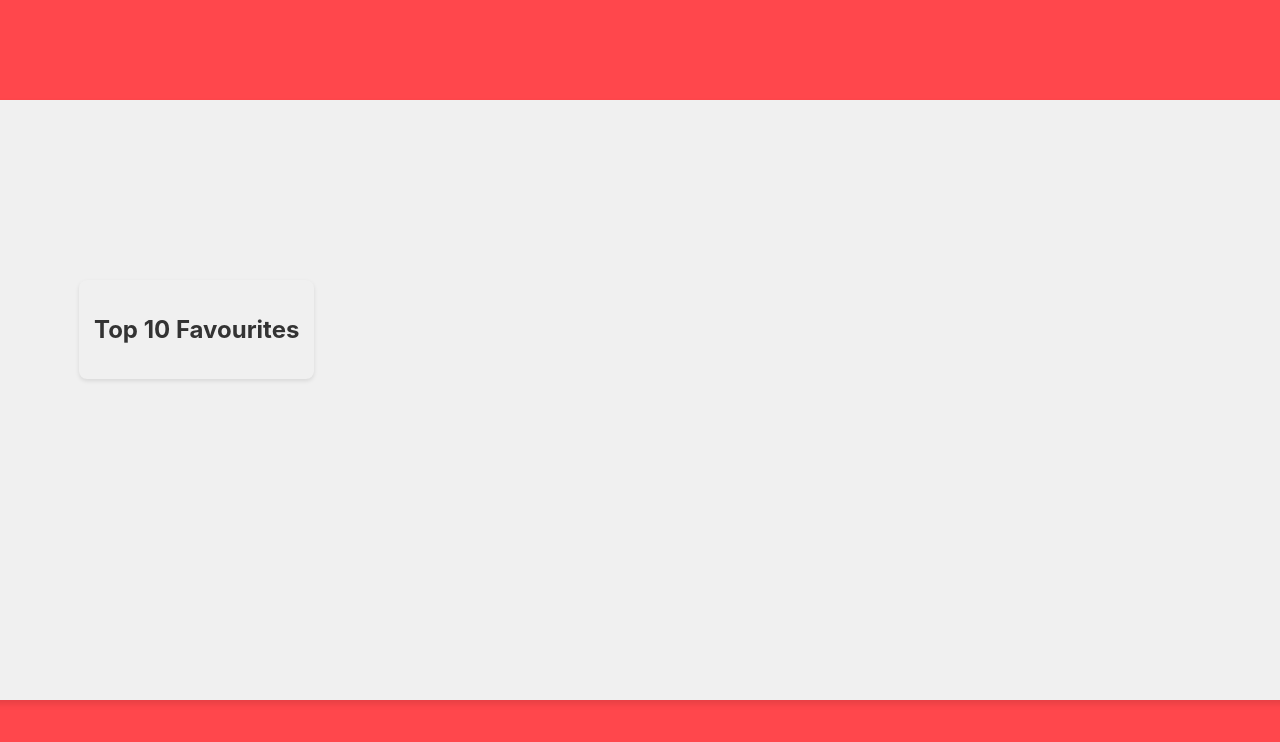
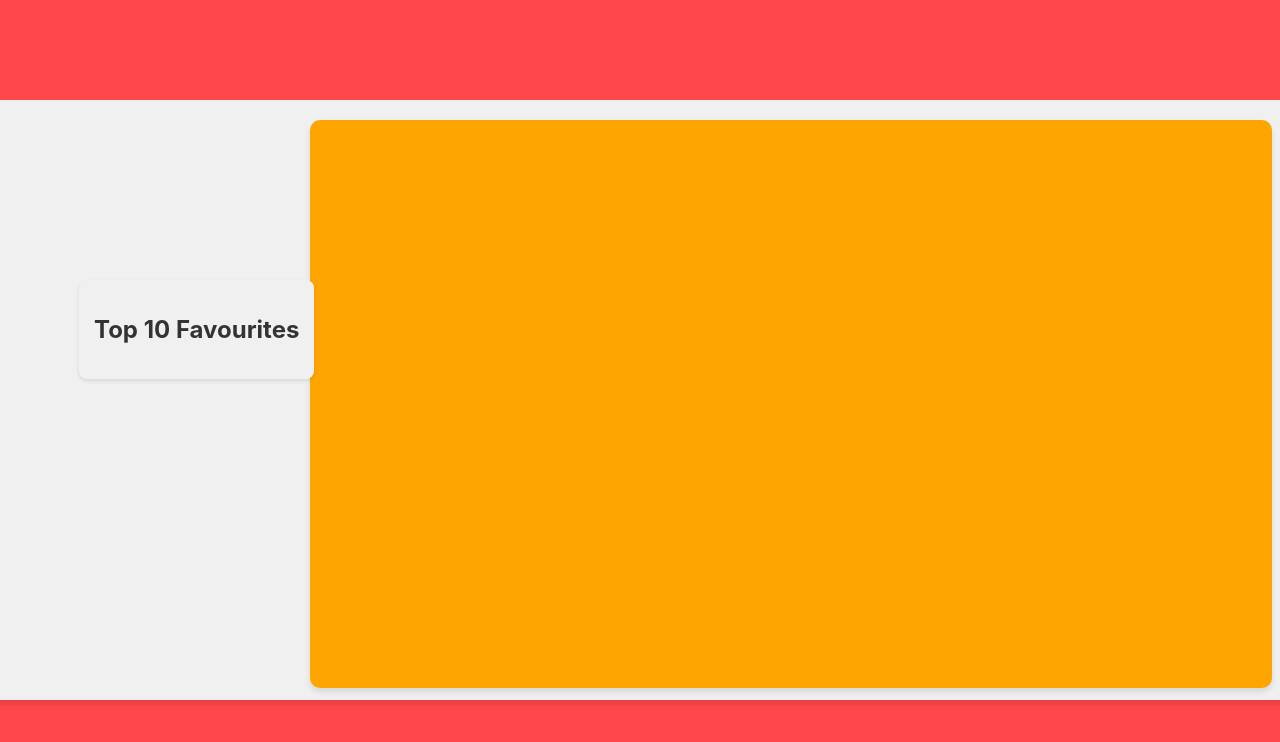
Before and after one commit to SleepOnFirewood/reactthings, a React (Create React App) app in the folder BubbleTeaMenu/main/myapp/: page / in a window 1280 px wide. Shown: the top 742 px of the page. Built offline with nearby package versions, Linux system fonts and the light colour scheme.

Commit message:
add bubbleteaContainer

```diff
--- a/BubbleTeaMenu/main/myapp/src/App.js
+++ b/BubbleTeaMenu/main/myapp/src/App.js
@@ -1,6 +1,7 @@
 
 import './App.css';
 import Border from './component/Border/borderFrame';
+import BubbleTeaContainer from './component/BubbleTeaContainer/BubbleTeaContainer';
 import Card from './component/Card/Card';
 import Title from './component/Title/Title'
 import Top10Container from './component/Top10Container/Top10Container';
@@ -19,6 +20,9 @@ function App() {
             description="Fresh winter melon puree blended with basil leaves."
             price="$5.99"
           /> */}
+          <BubbleTeaContainer>
+
+          </BubbleTeaContainer>
         </Top10Container>
       </Border>
 
--- /dev/null
+++ b/BubbleTeaMenu/main/myapp/src/component/BubbleTeaContainer/BubbleTeaContainer.css
@@ -0,0 +1,11 @@
+.BubbleTeaContainer {
+    position: fixed;
+    width: 72vw;
+    left: 25%;
+    height: 66vh;
+    background-color: orange;
+    border-radius: 10px;
+    padding: 20px;
+    box-shadow: 0 4px 6px rgba(0, 0, 0, 0.1);
+    z-index: 1000; /* Ensure it stays above other content */
+}
--- /dev/null
+++ b/BubbleTeaMenu/main/myapp/src/component/BubbleTeaContainer/BubbleTeaContainer.js
@@ -0,0 +1,14 @@
+import React from 'react';
+import './BubbleTeaContainer.css'
+
+function BubbleTeaContainer(props)
+{
+    return(
+        <div className='BubbleTeaContainer'>
+            {props.children}
+        </div>
+    )
+
+}
+
+export default BubbleTeaContainer;
```
